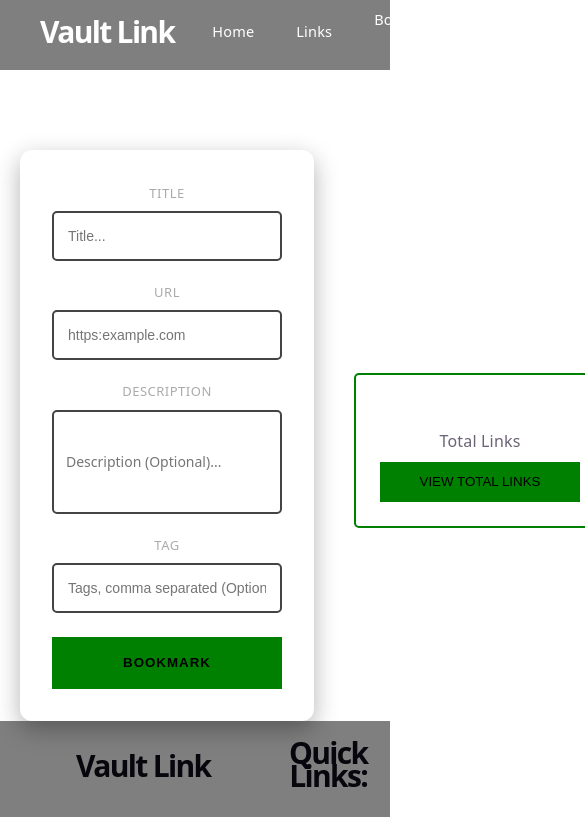
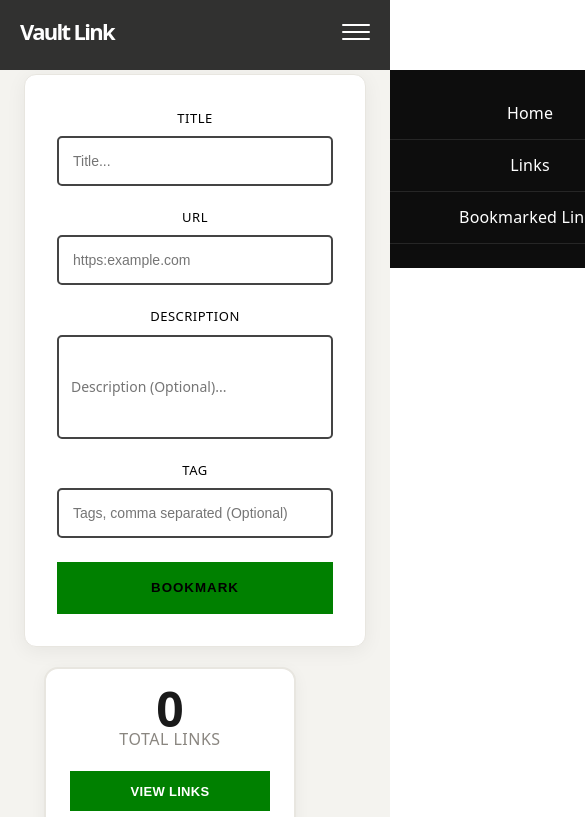
Before and after one commit to surprise2024-cpu/challenge-2-Link-Vault, a React (Vite) app: page / in a window 390 px wide. Shown: the top 817 px of the page, 585 px wide, since content can reach past the window. Built offline with nearby package versions, Linux system fonts and the light colour scheme.

Commit message:
full component update

```diff
--- a/src/App.css
+++ b/src/App.css
@@ -1,61 +1,9 @@
 #app-cont {
     width: 100%;
-    height: 100vh;
+    min-height: 100vh;
     display: flex;
     flex-direction: column;
-    /*background-color: #fff;*/
-}
-
-
-#bg-slideshow {
-    padding: fixed;
-    top: 0;
-    left: 0;
-    width: 100%;
-    height: 100vh;
-
-    background-size: cover;
-    background-position: center;
-    background-repeat: no-repeat;
-
-    animation: changeBackground 15s infinite;
-    transition: background-image 3s ease-in-out;
-
-    filter: blur(5px);
-
-}
-
-.blur-overlay {
-    position: fixed;
-    top: 0;
-    left: 0;
-    width: 100%;
-    height: 100vh;
-
-    background-color: rgba(0, 0, 0, 0.9);
-}
-
-
-@keyframes changeBackground {
-    0%, 100% {
-        background-image: url('assets/vault1.jpg');
-    }
-
-    20% {
-        background-image: url('assets/vault2.jpg');
-    }
-
-    40% {
-        background-image: url('assets/vault3.jpg');
-    }
-
-    60% {
-        background-image: url('assets/vault4.jpg');
-    }
-
-    80% {
-        background-image: url('assets/vault5.jpg');
-    }
+    background-color: #f4f3ef;
 }
 
 #scrollable {
--- a/src/components/Body/Body.module.css
+++ b/src/components/Body/Body.module.css
@@ -1,22 +1,84 @@
 .body-cont {
-    display: flex;
-    align-items: center;
-    justify-content: space-between;
+    display: grid;
+    grid-template-columns: 500px 1fr;
+    align-items: start;
+    justify-content: flex-start;
 
-    padding-left: 20px;
-    padding-top: 100px;
+    gap: 40px;
+
+    min-height: calc(100vh - 70px);
+    padding: 40px;
+    box-sizing: border-box;
 }
 
 .first-sect {
-    height: 100;
-    width: 500px;
+    width: 100%;
 }
 
 
 .sec-sect {
     display: flex;
-    justify-content: space-between;
+    flex-wrap: wrap;
+    justify-content: flex-start;
     align-items: flex-start;
-    padding: 120px 40px 40px;
-    gap: 40px;
+    padding: 50px 20px;
+    gap: 24px;
 }
+
+@media (min-width: 1200px) {
+    .body-cont {
+        max-width: 1400px;
+        margin: 0 auto;
+    }
+}
+
+@media (max-width: 1023px) {
+    .body-cont {
+        grid-template-columns: 440px 1fr;
+        gap: 24px;
+        padding: 24px;
+    }
+
+    .sec-sect {
+        padding-top: 24px;
+        gap: 16px;
+    }
+}
+
+@media (max-width: 768px) {
+    .body-cont {
+        grid-template-columns: 1fr;
+        min-height: auto;
+        gap: 24px;
+        padding: 20px;
+    }
+
+    .first-sect {
+        width: 100%;
+    }
+
+    .sec-sect {
+        padding-top: 0;
+        justify-content: space-between;
+        gap: 16px;
+    }
+}
+
+@media (max-width: 480px) {
+    .body-cont {
+        gap: 20px;
+        padding: 24px;
+    }
+
+    .sec-sect {
+        flex-direction: column;
+        gap: 12px;
+    }
+}
+
+@media (max-width: 320px) {
+    .body-cont {
+        gap: 16px;
+        padding: 12px;
+    }
+}
--- a/src/components/Footer/Footer.module.css
+++ b/src/components/Footer/Footer.module.css
@@ -2,7 +2,7 @@ footer {
     position: static;
     width: 100%;
     height: auto;
-    background-color: rgba(0, 0, 0, 0.5);
+    background-color: rgba(0, 0, 0, 0.8);
 }
 
 .footer-cont {
--- a/src/components/Navbar/Navbar.module.css
+++ b/src/components/Navbar/Navbar.module.css
@@ -3,7 +3,7 @@ nav {
     top: 0;
     width: 100%;
     height: 70px;
-    background-color: rgba(0, 0, 0, 0.5);
+    background-color: rgba(0, 0, 0, 0.8);
     backdrop-filter: blur(5px) ;
     z-index: 100;
 }
@@ -48,3 +48,81 @@ nav {
 .link:hover {
     text-decoration: underline;
 }
+
+.hamburger {
+    display: none;
+    flex-direction: column;
+    justify-content: center;
+    gap: 5px;
+    width: 28px;
+    height: 28px;
+    background: none;
+    border: none;
+    cursor: pointer;
+    padding: 0;
+    z-index: 101;
+}
+
+.hamburger span {
+    display: block;
+    width: 100%;
+    height: 2px;
+    background-color: #fff;
+    border-radius: 2px;
+    transition: transform 0.2s ease, opacity 0.2s ease;
+}
+
+.hamburger span.open:nth-child(1) {
+    transform: translateY(7px) rotate(45deg);
+}
+
+.hamburger span.open:nth-child(2) {
+    opacity: 0;
+}
+
+.hamburger span.open:nth-child(3) {
+    transform: translateY(-7px) rotate(-45deg);
+}
+
+@media (max-width: 768px) {
+    .content {
+        padding: 0 20px;
+    }
+
+    .logo {
+        font-size: 22px;
+    }
+
+    .hamburger {
+        display: flex;
+    }
+
+    .links {
+        display: flex;
+        position: fixed;
+        top: 70px;
+        right: 0;
+        height: 10vh;
+        width: 260px;
+        flex-direction: column;
+        align-items: flex-end;
+        gap: 0;
+        background-color: rgba(0, 0, 0, 0.95);
+        backdrop-filter: blur(5px);
+        padding: 90px 24px 24px;
+
+        transform: translateX(100%);
+        transition: transform 0.25s ease;
+    }
+
+    .links-open {
+        transform: translateX(0);
+    }
+
+    .link {
+        width: 100%;
+        padding: 14px;
+        font-size: 16px;
+        border-bottom: 1px solid rgba(255, 255, 255, 0.1);
+    }
+}
--- a/src/components/Navbar/Navbar.tsx
+++ b/src/components/Navbar/Navbar.tsx
@@ -1,4 +1,4 @@
-import React from 'react'
+import React, { useState } from 'react'
 
 import styles from './Navbar.module.css'
 import { ContentContainer } from '../../ContentContainer'
@@ -7,6 +7,11 @@ import { Text } from '../Text/Text'
 import { NavLink } from 'react-router'
 
 export const Navbar: React.FC<any> = () => {
+
+    const[isOpen, setIsOpen] = useState(false)
+
+    const closeMenu = () => setIsOpen(false)
+
   return (
     <nav>
         <ContentContainer className={styles['navbar-cont']}>
@@ -15,11 +20,21 @@ export const Navbar: React.FC<any> = () => {
 
                 <Text variant={'h2'} className={styles['logo']}>Vault Link</Text>
 
-                <div className={styles.links}>
+                <button className={styles['hamburger']}
+                    onClick={() => setIsOpen(prev => !prev)}
+                    aria-label='Toggle menu'
+                    aria-expanded={isOpen}
+                >
+                    <span className={isOpen ? styles['open'] : ''} />
+                    <span className={isOpen ? styles['open'] : ''} />
+                    <span className={isOpen ? styles['open'] : ''} />
+                </button>
 
-                    <NavLink to={'/'} className={styles.link}>Home</NavLink>
-                    <NavLink to={'/links-page'} className={styles.link}>Links</NavLink>
-                    <NavLink to={'/bookmarked-page'} className={styles.link}>Bookmarked Links</NavLink>
+                <div className={`${styles.links} ${isOpen ? styles['links-open'] : ''} `}>
+
+                    <NavLink to={'/'} className={styles.link} onClick={closeMenu} >Home</NavLink>
+                    <NavLink to={'/links-page'} className={styles.link} onClick={closeMenu}>Links</NavLink>
+                    <NavLink to={'/bookmarked-page'} className={styles.link} onClick={closeMenu} >Bookmarked Links</NavLink>
 
                 </div>
 
--- a/src/components/Search/Search.module.css
+++ b/src/components/Search/Search.module.css
@@ -11,9 +11,11 @@
 
     gap: 20px;
     padding: 32px;
-    background-color: rgba(255, 255, 255, 0.04);
+    background-color: #ffffff;
+    border: 1px solid #e8e6e0;
     border-radius: 12px;
-    box-shadow: 0 8px 24px rgba(0, 0, 0, 0.3);
+    box-shadow: 0 4px 20px rgba(0, 0, 0, 0.06);
+    padding: 32px;
 }
 
 .field {
@@ -23,7 +25,7 @@
 }
 
 .field-label {
-    color: #aaa;
+    color: black;
     font-size: 13px;
     font-weight: 500;
     text-transform: uppercase;
@@ -32,7 +34,7 @@
 
 .form-input, .form-textarea {
     height: 46px;
-    background-color: #fff;
+    background-color: #fafaf8;
     color: black;
 
     border: 2px solid #444;
@@ -46,8 +48,8 @@
 }
 
 .form-input:focus, .form-textarea:focus {
-    outline: none;
-    border-color: green;
+    background-color: #FFF;
+    border-color: #2d7a3e;
     box-shadow: 0 0 0 3px rgba(0, 128, 0, 0.2);
 }
 
--- a/src/components/StatsPanel/StatsPanel.module.css
+++ b/src/components/StatsPanel/StatsPanel.module.css
@@ -1,12 +1,16 @@
 .stats-cont {
     display: flex;
-    gap: 25px;
+    gap: 20px;
+    flex-wrap: wrap;
 }
 
 .stat-box {
-    border: 2px solid green;
-    border-radius: 5px;
-    padding: 24px;
+    background-color: #ffffff;
+    border: 2px solid #e8e6e0;
+    box-shadow: 0 4px 16px rgba(0, 0, 0, 0.05);
+
+    border-radius: 14px;
+    padding: 28px 24px;
     min-width: 180px;
     display: flex;
     flex-direction: column;
@@ -17,16 +21,25 @@
 .stat-value {
     font-size: 48px;
     font-weight: 700;
-    color: #fff;
+    color: #1a1a1a;
 }
 
-.stats-label {
+.stat-label {
     font-size: 16px;
     font-weight: 500;
-    color: #999;
+    color: #8a8680;
+    text-transform: uppercase;
+    letter-spacing: 0.5px;
+    margin-bottom: 12px;
 }
 
 .view-btn {
     height: 40px;
     width: 200px;
+    color: #fff;
+    font-weight: 600;
+    font-size: 13px;
+    letter-spacing: 0.3px;
+    cursor: pointer;
+    padding: 0;
 }
--- a/src/components/StatsPanel/StatsPanel.tsx
+++ b/src/components/StatsPanel/StatsPanel.tsx
@@ -31,7 +31,7 @@ export const StatsPanel: React.FC<StatsPanelProps> = ({ total, bookmarked }) =>
             <span className={styles['stat-value']}>{total}</span>
             <span className={styles['stat-label']}>Total Links</span>
 
-            <Button onClick={handleLinksPage} className={styles['view-btn']}>VIEW TOTAL LINKS</Button>
+            <Button onClick={handleLinksPage} className={styles['view-btn']}>VIEW LINKS</Button>
 
         </div>
 
--- a/src/pages/LinksPage.module.css
+++ b/src/pages/LinksPage.module.css
@@ -1,10 +1,11 @@
 .list {
     display: grid;
-    grid-template-columns: repeat(auto-fill, minmax(320px, 1fr));
+    grid-template-columns: repeat(auto-fill, minmax(min(280px, 100%), 340px));
     gap: 16px;
     padding: 120px 40px 60px;
     max-width: 1200px;
     margin: 0 auto;
+    box-sizing: border-box;
 }
 
 .empty {
@@ -15,14 +16,15 @@
 }
 
 .card {
-    background-color: rgba(255, 255, 255, 0.04);
+    background-color: #ffffff;
+    border: 1px solid #e8e6e0;
     border-radius: 12px;
     padding: 16px;
-    box-shadow: 0 8px 24px rgba(0, 0, 0, 0.3);
+    box-shadow: 0 4px 16px rgba(0, 0, 0, 0.05);
 }
 
 .title {
-    color: #fff;
+    color: #1a1a1a;
     font-size: 22px;
     margin: 0 0 6px;
 }
@@ -39,7 +41,7 @@
 }
 
 .description {
-    color: #ccc;
+    color: #5a5650;
     font-size: 14px;
     margin: 10px 0 0;
 }
@@ -85,3 +87,10 @@
     background-color: #b02a2a;
     color: #fff;
 }
+
+
+@media (max-width: 320px) {
+    .actions {
+        flex-direction: column;
+    }
+}
```
